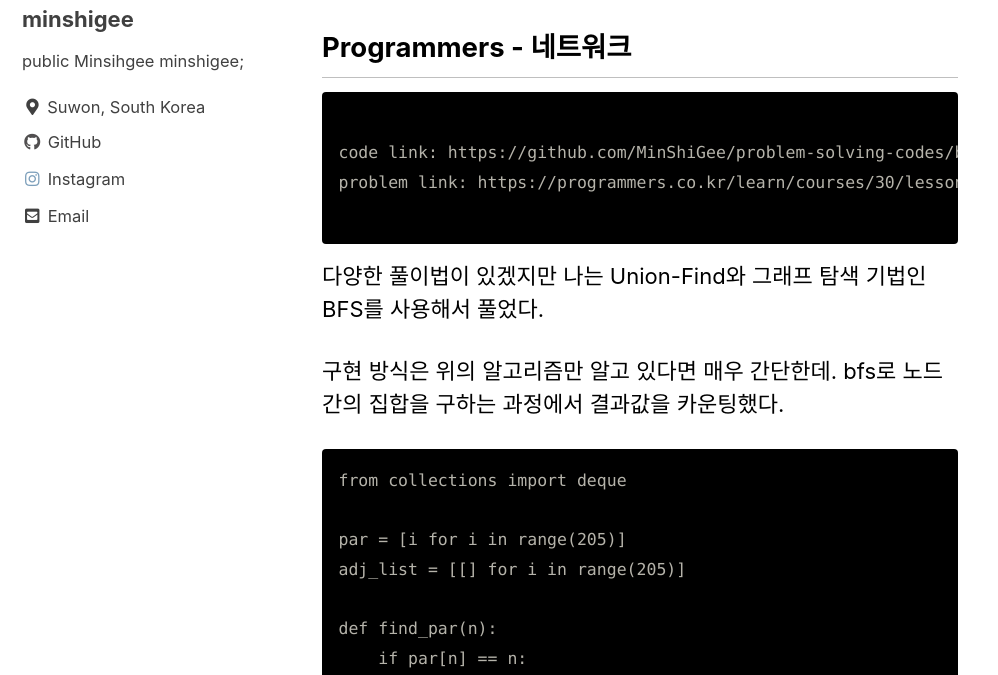
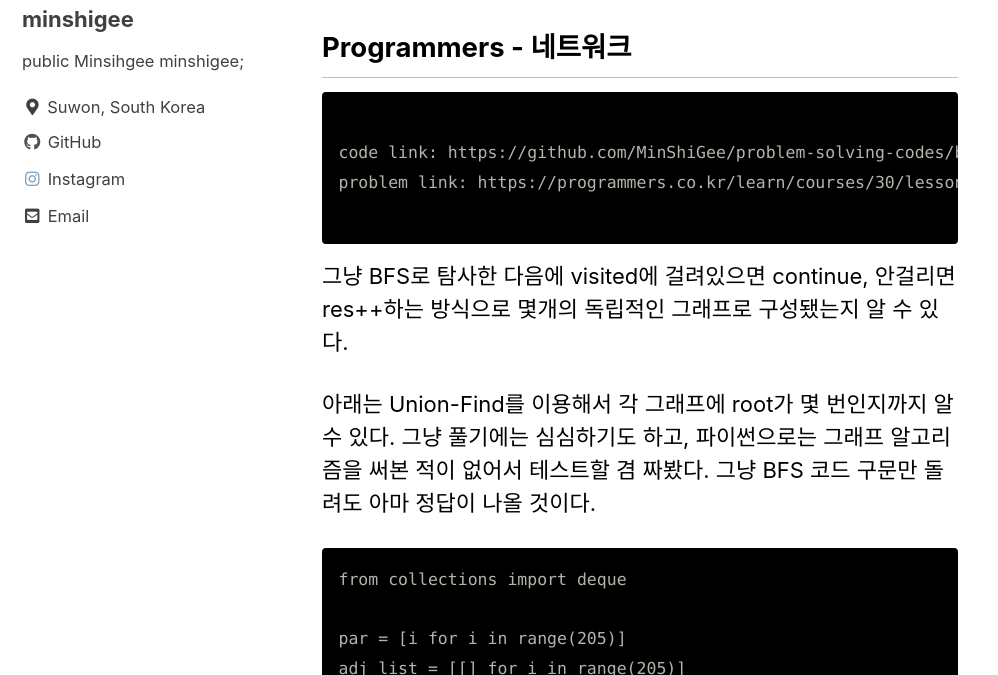
Before and after one commit to MinShiGee/MinShiGee.github.io, a Jekyll site: the page built from _posts/2021-06-26-네트워크.md, in a window 1280 px wide and 900 px high, cut to the strip 225-900 px from the top of the window. Shown: the whole strip, without its empty margins (0-998 px from the left). Built offline with Jekyll 4.4.1, drawn with Linux system fonts in a browser that asks for light colours; cached includes are drawn as plain includes.

Commit message:
edit log11 code

````diff
--- a/_posts/2021-06-26-네트워크.md
+++ b/_posts/2021-06-26-네트워크.md
@@ -13,9 +13,9 @@
 problem link: https://programmers.co.kr/learn/courses/30/lessons/43162
 
 ```
-다양한 풀이법이 있겠지만 나는 Union-Find와 그래프 탐색 기법인 BFS를 사용해서 풀었다.
+그냥 BFS로 탐사한 다음에 visited에 걸려있으면 continue, 안걸리면 res++하는 방식으로 몇개의 독립적인 그래프로 구성됐는지 알 수 있다.
 
-구현 방식은 위의 알고리즘만 알고 있다면 매우 간단한데. bfs로 노드간의 집합을 구하는 과정에서 결과값을 카운팅했다.
+아래는 Union-Find를 이용해서 각 그래프에 root가 몇 번인지까지 알 수 있다. 그냥 풀기에는 심심하기도 하고, 파이썬으로는 그래프 알고리즘을 써본 적이 없어서 테스트할 겸 짜봤다. 그냥 BFS 코드 구문만 돌려도 아마 정답이 나올 것이다.
 
 ```
 from collections import deque
````
